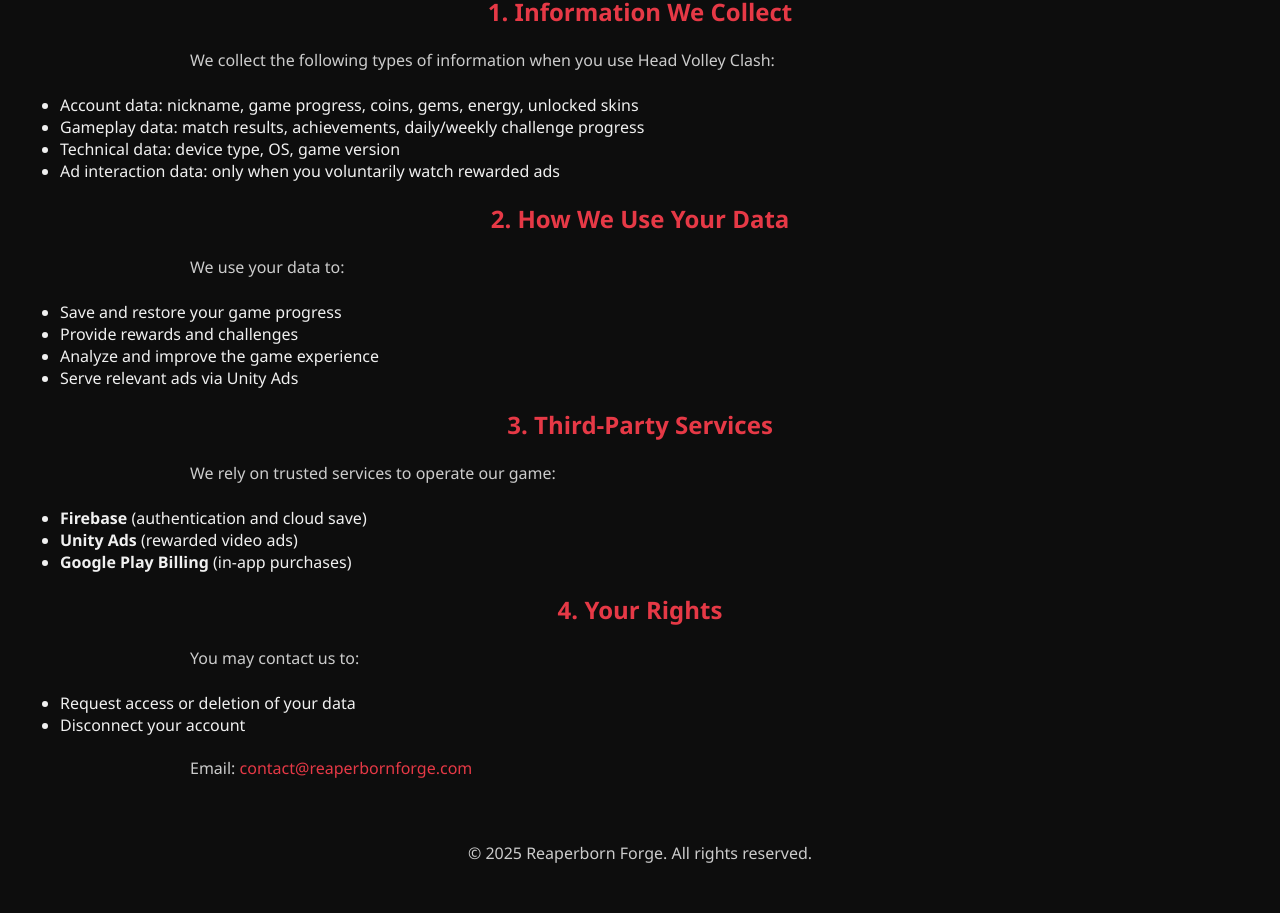
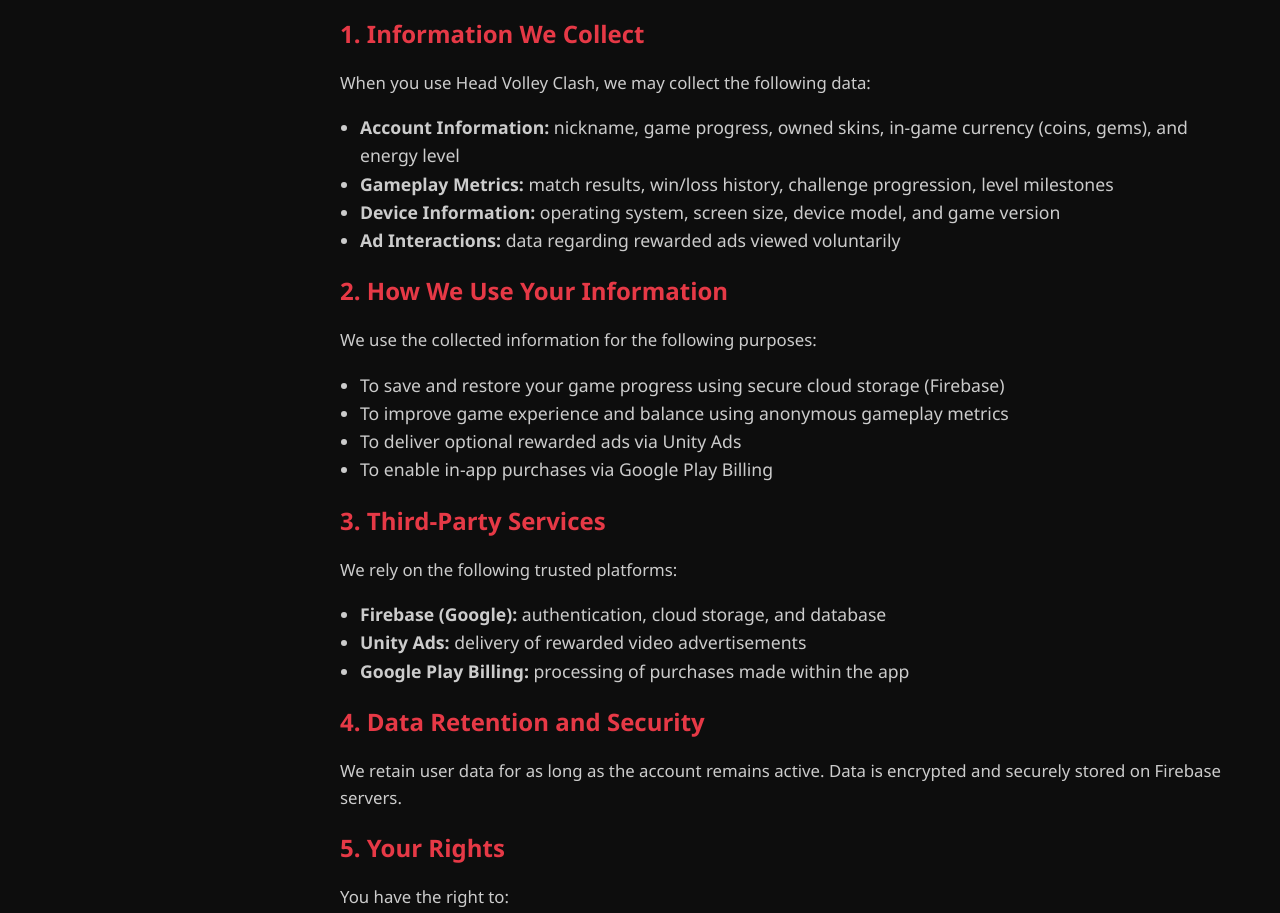
Before and after one commit to reaperbornforge/reaperbornforge, a plain HTML site: page headvolleyclash/privacy.html in a window 1280 px wide. Shown: the part 176-1089 px from the top of the page. Drawn offline with Linux system fonts and the light colour scheme.

Commit message:
Update privacy.html

```diff
--- a/headvolleyclash/privacy.html
+++ b/headvolleyclash/privacy.html
@@ -1,8 +1,8 @@
 <!DOCTYPE html>
 <html lang="en">
 <head>
-  <meta charset="UTF-8" />
-  <meta name="viewport" content="width=device-width, initial-scale=1.0" />
+  <meta charset="UTF-8">
+  <meta name="viewport" content="width=device-width, initial-scale=1.0">
   <title>Privacy Policy - Head Volley Clash</title>
   <style>
     body {
@@ -10,17 +10,24 @@
       font-family: 'Segoe UI', Tahoma, Geneva, Verdana, sans-serif;
       background-color: #0d0d0d;
       color: #f0f0f0;
-      padding: 40px 20px;
+      display: flex;
+      justify-content: flex-end;
+    }
+    .content {
+      max-width: 900px;
+      padding: 60px 40px;
+      text-align: left;
     }
     h1, h2 {
       color: #e63946;
-      text-align: center;
     }
-    p {
-      max-width: 900px;
-      margin: 20px auto;
+    p, ul, li {
       line-height: 1.6;
       color: #ccc;
+      font-size: 1.05em;
+    }
+    ul {
+      padding-left: 20px;
     }
     a {
       color: #e63946;
@@ -30,52 +37,58 @@
       text-decoration: underline;
     }
     footer {
-      text-align: center;
+      text-align: left;
       margin-top: 60px;
       color: #888;
     }
   </style>
 </head>
 <body>
+  <div class="content">
     <h1>Privacy Policy</h1>
     <p>Last updated: April 3, 2025</p>
 
     <h2>1. Information We Collect</h2>
-  <p>We collect the following types of information when you use Head Volley Clash:</p>
+    <p>When you use Head Volley Clash, we may collect the following data:</p>
     <ul>
-    <li>Account data: nickname, game progress, coins, gems, energy, unlocked skins</li>
-    <li>Gameplay data: match results, achievements, daily/weekly challenge progress</li>
-    <li>Technical data: device type, OS, game version</li>
-    <li>Ad interaction data: only when you voluntarily watch rewarded ads</li>
+      <li><strong>Account Information:</strong> nickname, game progress, owned skins, in-game currency (coins, gems), and energy level</li>
+      <li><strong>Gameplay Metrics:</strong> match results, win/loss history, challenge progression, level milestones</li>
+      <li><strong>Device Information:</strong> operating system, screen size, device model, and game version</li>
+      <li><strong>Ad Interactions:</strong> data regarding rewarded ads viewed voluntarily</li>
     </ul>
 
-  <h2>2. How We Use Your Data</h2>
-  <p>We use your data to:</p>
+    <h2>2. How We Use Your Information</h2>
+    <p>We use the collected information for the following purposes:</p>
     <ul>
-    <li>Save and restore your game progress</li>
-    <li>Provide rewards and challenges</li>
-    <li>Analyze and improve the game experience</li>
-    <li>Serve relevant ads via Unity Ads</li>
+      <li>To save and restore your game progress using secure cloud storage (Firebase)</li>
+      <li>To improve game experience and balance using anonymous gameplay metrics</li>
+      <li>To deliver optional rewarded ads via Unity Ads</li>
+      <li>To enable in-app purchases via Google Play Billing</li>
     </ul>
 
     <h2>3. Third-Party Services</h2>
-  <p>We rely on trusted services to operate our game:</p>
+    <p>We rely on the following trusted platforms:</p>
     <ul>
-    <li><strong>Firebase</strong> (authentication and cloud save)</li>
-    <li><strong>Unity Ads</strong> (rewarded video ads)</li>
-    <li><strong>Google Play Billing</strong> (in-app purchases)</li>
+      <li><strong>Firebase (Google):</strong> authentication, cloud storage, and database</li>
+      <li><strong>Unity Ads:</strong> delivery of rewarded video advertisements</li>
+      <li><strong>Google Play Billing:</strong> processing of purchases made within the app</li>
     </ul>
 
-  <h2>4. Your Rights</h2>
-  <p>You may contact us to:</p>
+    <h2>4. Data Retention and Security</h2>
+    <p>We retain user data for as long as the account remains active. Data is encrypted and securely stored on Firebase servers.</p>
+
+    <h2>5. Your Rights</h2>
+    <p>You have the right to:</p>
     <ul>
-    <li>Request access or deletion of your data</li>
-    <li>Disconnect your account</li>
+      <li>Request access to the data associated with your account</li>
+      <li>Request deletion of your game data</li>
+      <li>Withdraw consent for specific features (such as ads)</li>
     </ul>
-  <p>Email: <a href="mailto:contact@reaperbornforge.com">contact@reaperbornforge.com</a></p>
+    <p>To exercise these rights, please email us at: <a href="mailto:reaperbornforge@gmail.com">reaperbornforge@gmail.com</a></p>
 
     <footer>
       <p>&copy; 2025 Reaperborn Forge. All rights reserved.</p>
     </footer>
+  </div>
 </body>
 </html>
```
Lines whose indentation alone changed are shown as unchanged.
